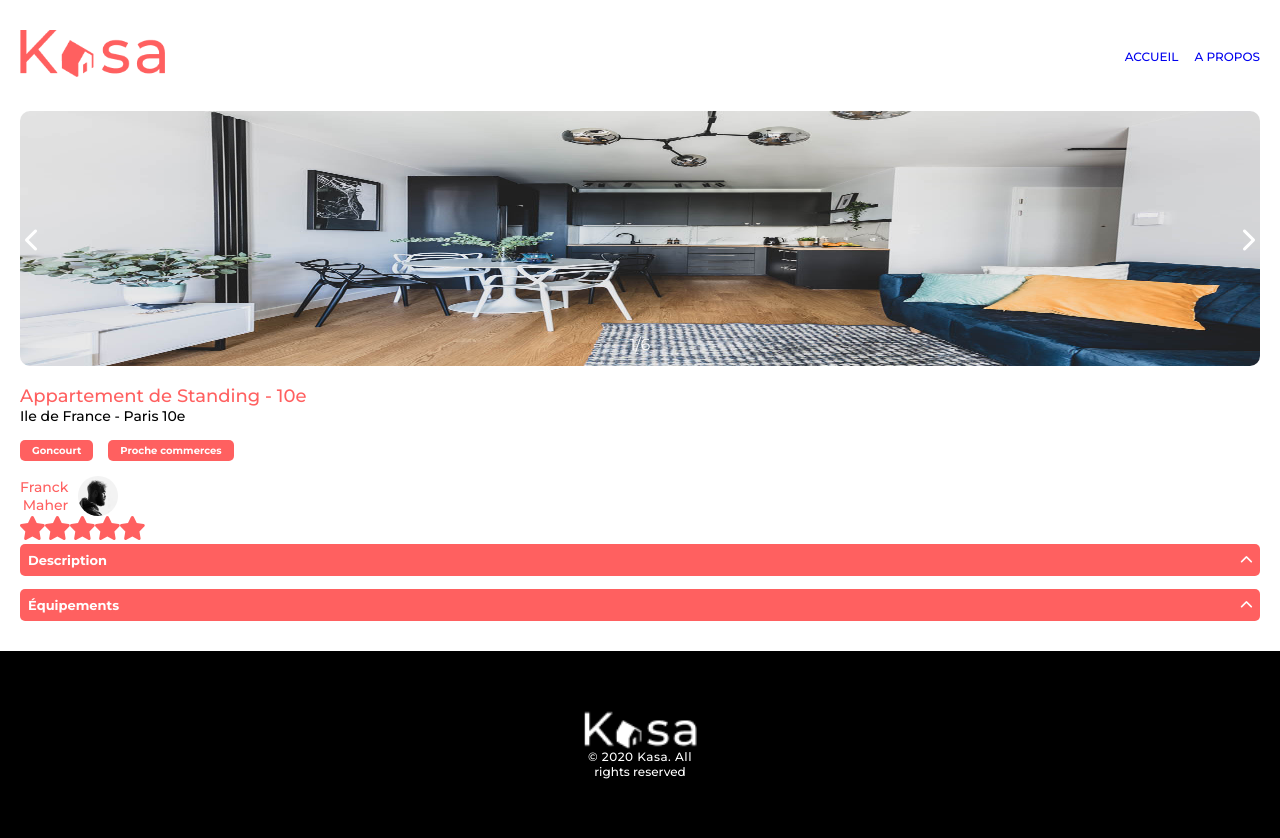
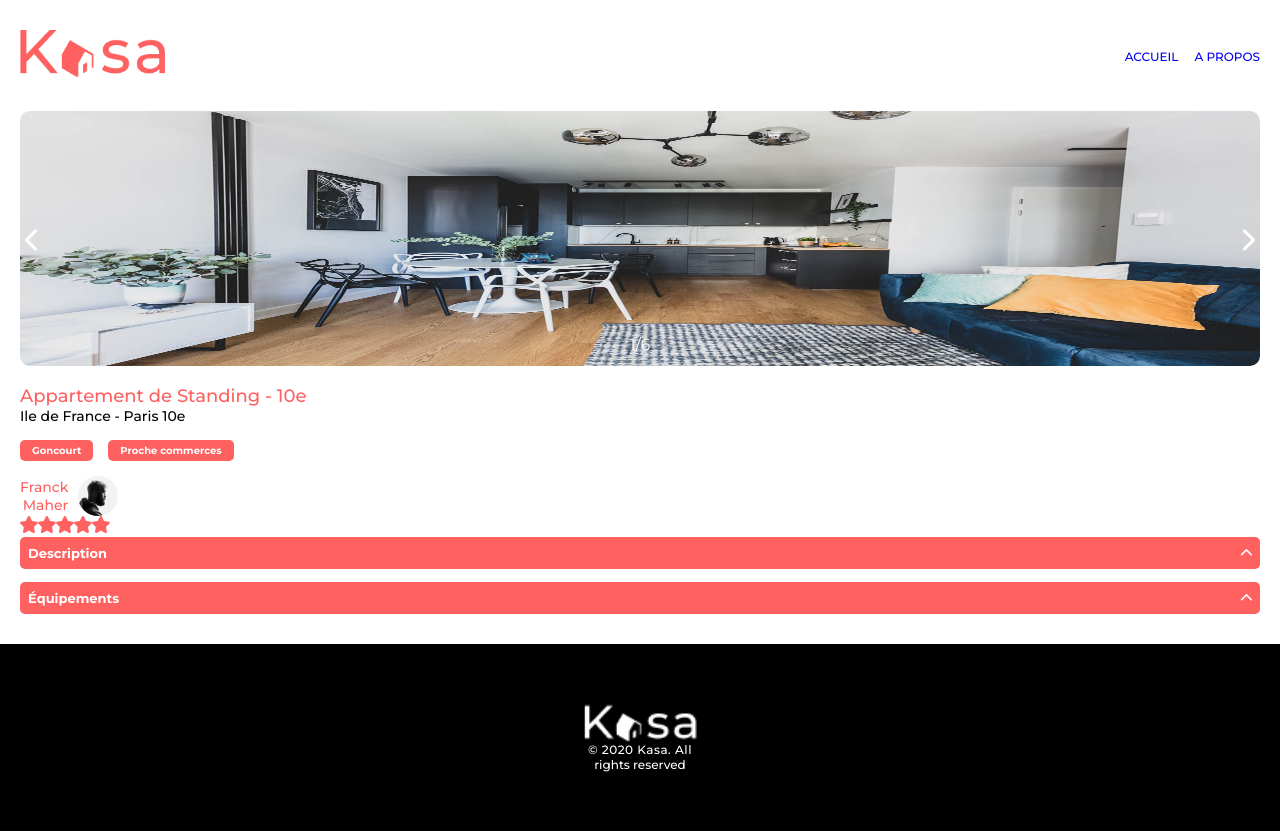
Before and after one commit to Mvnsour/Kasa-Projet-6, a React (Vite) app: page /ApartmentPage/0979876d in a window 1280 px wide. Built offline with nearby package versions, Linux system fonts and the light colour scheme.

Commit message:
fix: update StarRating component for consistent styling and improved accessibility

```diff
--- a/src/components/StarRating/StarRating.jsx
+++ b/src/components/StarRating/StarRating.jsx
@@ -5,13 +5,13 @@ import greyStar from '/public/assets/svg/grey-star.svg'
 function StarRating({ rating }) {
   const rate = [1, 2, 3, 4, 5]
   return (
-    <div className="rating-container">
+    <div className="rating">
       {rate.map((rateElem) => (
         <span key={rateElem.toString()}>
           {rating >= rateElem ? (
-            <img src={redStar} />
+            <img src={redStar} alt="red-star" className="rating__color"/>
           ) : (
-            <img src={greyStar} alt="grey-star" className="star-rate" />
+            <img src={greyStar} alt="grey-star" className="rating__color" />
           )}
         </span>
       ))}
--- a/src/components/StarRating/StarRating.scss
+++ b/src/components/StarRating/StarRating.scss
@@ -0,0 +1,3 @@
+.rating__color {
+  width: 18px;
+}
```
